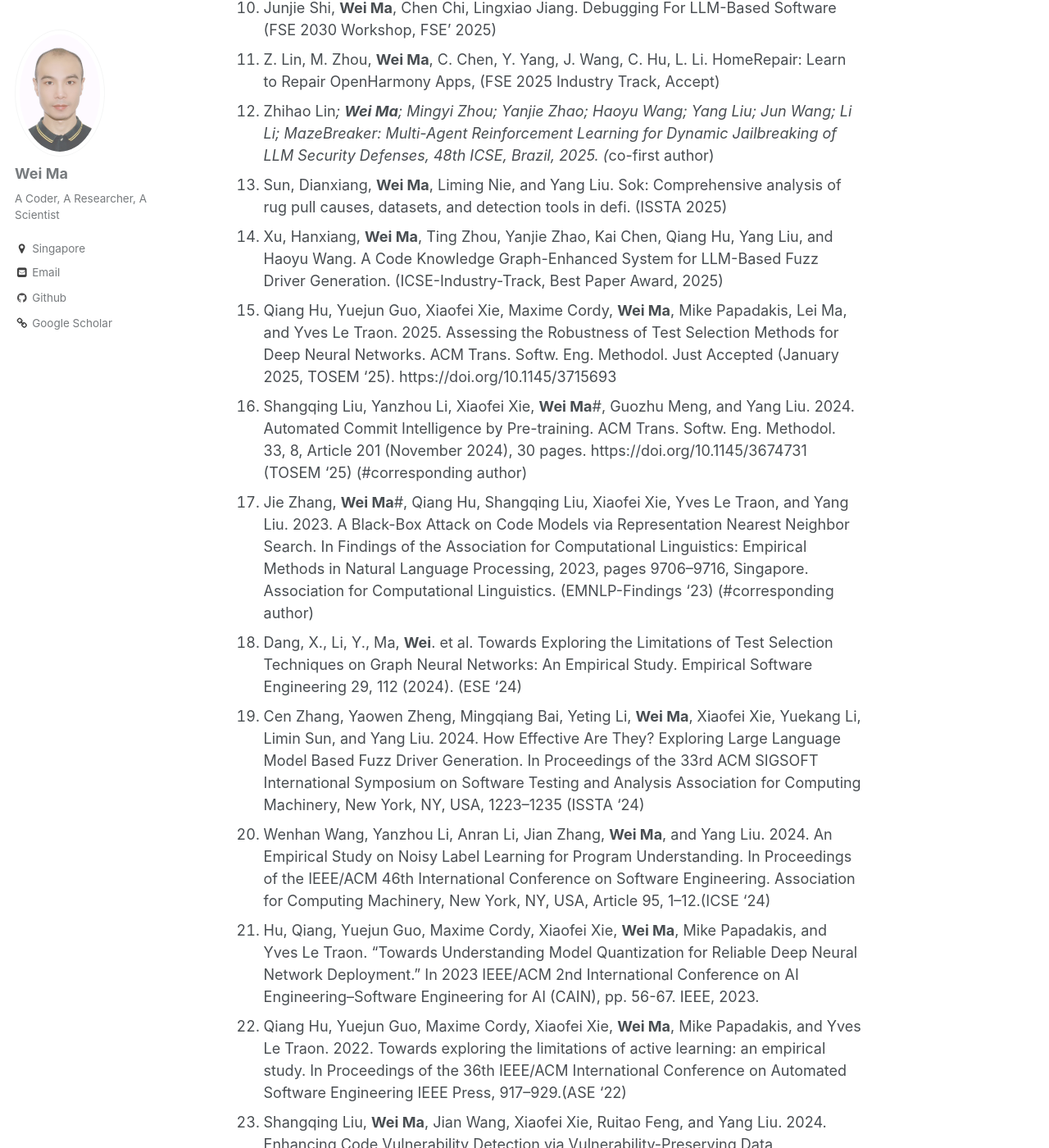
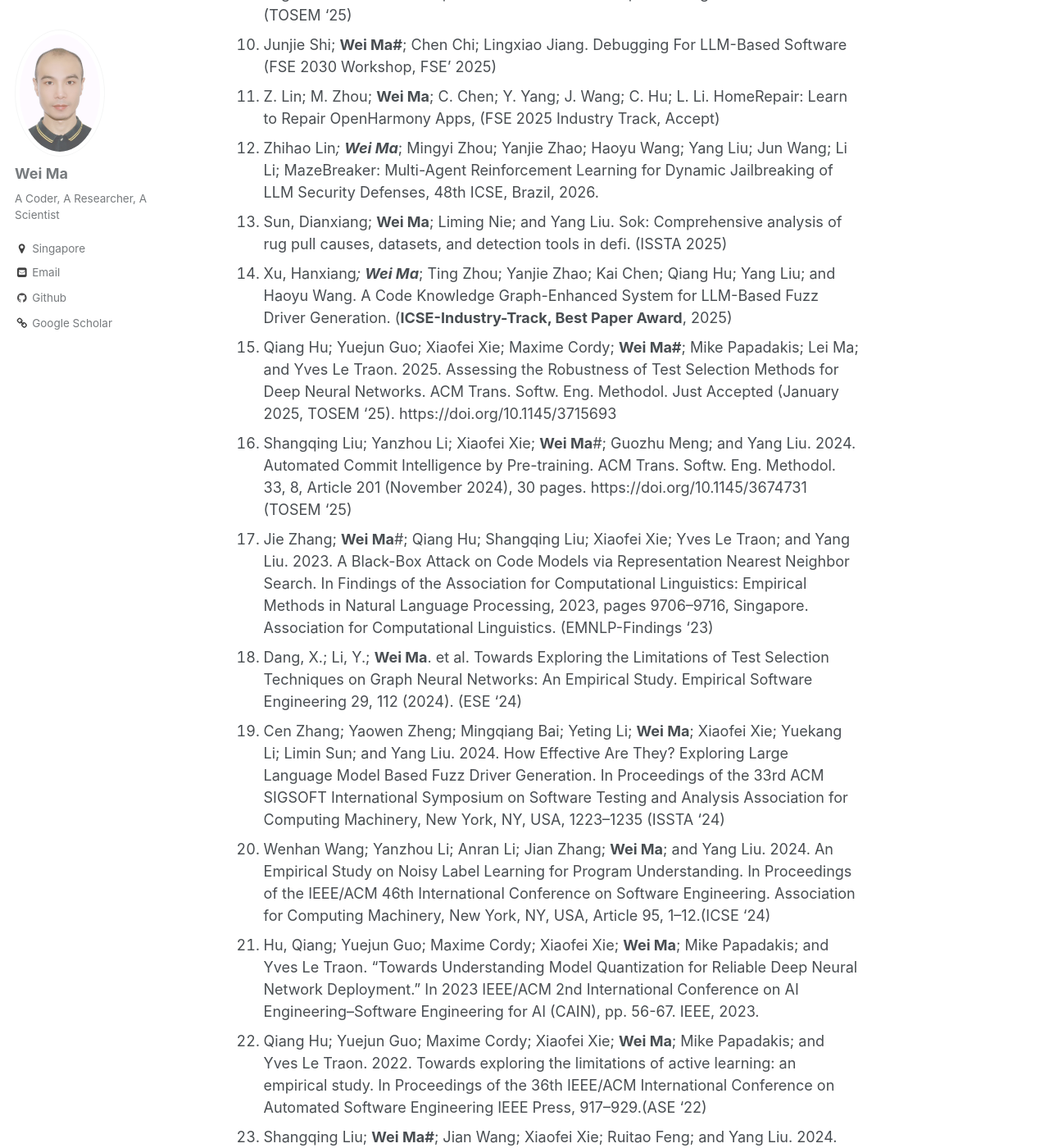
Before and after one commit to Marvinmw/weima, a Jekyll site: the page built from _pages/publications.md, in a window 1280 px wide and 1400 px high, scrolled down 1181 px. Shown: the whole window at 82% size. Built offline with Jekyll 4.4.1, drawn with Linux system fonts in a browser that asks for light colours; some of the changed text lies outside the part shown.

Commit message:
publications

```diff
--- a/_pages/publications.md
+++ b/_pages/publications.md
@@ -4,26 +4,29 @@ title: "Publications"
 permalink: /publications/
 author_profile: true
 ---
+
+* co-first author, # corresponding author
+
 1. **Wei Ma**; Mike Papadakis; Anestis Tsakmalis; Maxime Cordy; Yves Le Traon; Test Selection for Deep Learning Systems, ACM Transactions on Software Engineering and Methodology, 2021, 30(2): 1-22.
 2. **Wei Ma**; Thierry Titcheu Chekam; Mike Papadakis; Mark Harman; MuDelta: Delta-Oriented Mutation Testing at Commit Time, the 43rd International Conference on Software Engineering (ICSE 2021), Madrid, Spain.
 3. **Wei Ma**; Chenguang Zhu; Ye Liu; Xiaofei Xie; Yi Li; A Comprehensive Study of Governance Issues in Decentralized Finance Applications, ACM Transactions on Software Engineering and Methodology, 2025.
 4. **Wei Ma**; Daoyuan Wu; Yuqiang Sun; Tianwen Wang; Shangqing Liu; Jian Zhang; Yue Xue; Yang Liu; Combining Fine-tuning and LLM-based Agents for Intuitive Smart Contract Auditing with Justifications, IEEE/ACM 47th International Conference on Software Engineering (ICSE 2025), Ottawa, Canada.
 5. **Wei Ma**; Shangqing Liu; Mengjie Zhao; Xiaofei Xie; Wenhang Wang; Qiang Hu; Jie Zhang; Yang Liu; Unveiling Code Pre-Trained Models: Investigating Syntax and Semantics Capacities, ACM TOSEM, 2024, 33(7): 1-29.
-6. **Wei Ma***, Mengjie Zhao*, Ezekiel Soremekun, Qiang Hu, Jie M. Zhang, Mike Papadakis, Maxime Cordy, Xiaofei Xie, and Yves Le Traon. 2022. GraphCode2Vec: generic code embedding via lexical and program dependence analyses. In Proceedings of the 19th International Conference on Mining Software Repositories Association for Computing Machinery, New York, NY, USA, 524–536. (MSR '22) (*co-first author)
-7. **Wei Ma**, T. Laurent, M. Ojdanić, T. T. Chekam, A. Ventresque and M. Papadakis. Commit-Aware Mutation Testing, 2020 IEEE International Conference on Software Maintenance and Evolution Adelaide, SA, Australia, 2020, pp. 394-405, (ICSME '20, IEEE Computer Society TCSE Distinguished Paper Award)
-8. Miloš Ojdanić*, **Wei Ma***, Thomas Laurent, Thierry Titcheu Chekam, Anthony Ventresque, and Mike Papadakis. 2022. On the use of commit-relevant mutants. Empirical Softw. Engg. 27, 5 (Sep 2022). https://doi.org/10.1007/s10664-022-10138-1 (ESE '22) (*co-first author)
-9. Zhihao Lin*, **Wei Ma***, Tao Lin, Yaowen Zheng, Jingquan Ge, Jun Wang, Jacques Klein, Tegawende Bissyande, Yang Liu, and Li Li. 2024. Open-Source AI-based SE Tools: Opportunities and Challenges of Collaborative Software Learning. ACM Trans. Softw. Eng. Methodol. Just Accepted (December 2024). https://doi.org/10.1145/3708529 (TOSEM '25) (*co-first author)
-10. Junjie Shi, **Wei Ma**, Chen Chi, Lingxiao Jiang. Debugging For LLM-Based Software (FSE 2030 Workshop, FSE’ 2025)
-11. Z. Lin, M. Zhou, **Wei Ma**, C. Chen, Y. Yang, J. Wang, C. Hu, L. Li. HomeRepair: Learn to Repair OpenHarmony Apps, (FSE 2025 Industry Track, Accept)
-12. Zhihao Lin*; **Wei Ma**; Mingyi Zhou; Yanjie Zhao; Haoyu Wang; Yang Liu; Jun Wang; Li Li; MazeBreaker: Multi-Agent Reinforcement Learning for Dynamic Jailbreaking of LLM Security Defenses, 48th ICSE, Brazil, 2025. (*co-first author)
-13. Sun, Dianxiang, **Wei Ma**, Liming Nie, and Yang Liu. Sok: Comprehensive analysis of rug pull causes, datasets, and detection tools in defi. (ISSTA 2025)
-14. Xu, Hanxiang, **Wei Ma**, Ting Zhou, Yanjie Zhao, Kai Chen, Qiang Hu, Yang Liu, and Haoyu Wang. A Code Knowledge Graph-Enhanced System for LLM-Based Fuzz Driver Generation. (ICSE-Industry-Track, Best Paper Award, 2025)
-15. Qiang Hu, Yuejun Guo, Xiaofei Xie, Maxime Cordy, **Wei Ma**, Mike Papadakis, Lei Ma, and Yves Le Traon. 2025. Assessing the Robustness of Test Selection Methods for Deep Neural Networks. ACM Trans. Softw. Eng. Methodol. Just Accepted (January 2025, TOSEM '25). https://doi.org/10.1145/3715693
-16. Shangqing Liu, Yanzhou Li, Xiaofei Xie, **Wei Ma**#, Guozhu Meng, and Yang Liu. 2024. Automated Commit Intelligence by Pre-training. ACM Trans. Softw. Eng. Methodol. 33, 8, Article 201 (November 2024), 30 pages. https://doi.org/10.1145/3674731 (TOSEM '25) (#corresponding author)
-17. Jie Zhang, **Wei Ma**#, Qiang Hu, Shangqing Liu, Xiaofei Xie, Yves Le Traon, and Yang Liu. 2023. A Black-Box Attack on Code Models via Representation Nearest Neighbor Search. In Findings of the Association for Computational Linguistics: Empirical Methods in Natural Language Processing, 2023, pages 9706–9716, Singapore. Association for Computational Linguistics. (EMNLP-Findings '23) (#corresponding author)
-18. Dang, X., Li, Y., Ma, **Wei**. et al. Towards Exploring the Limitations of Test Selection Techniques on Graph Neural Networks: An Empirical Study. Empirical Software Engineering 29, 112 (2024). (ESE '24)
-19. Cen Zhang, Yaowen Zheng, Mingqiang Bai, Yeting Li, **Wei Ma**, Xiaofei Xie, Yuekang Li, Limin Sun, and Yang Liu. 2024. How Effective Are They? Exploring Large Language Model Based Fuzz Driver Generation. In Proceedings of the 33rd ACM SIGSOFT International Symposium on Software Testing and Analysis Association for Computing Machinery, New York, NY, USA, 1223–1235 (ISSTA '24)
-20. Wenhan Wang, Yanzhou Li, Anran Li, Jian Zhang, **Wei Ma**, and Yang Liu. 2024. An Empirical Study on Noisy Label Learning for Program Understanding. In Proceedings of the IEEE/ACM 46th International Conference on Software Engineering. Association for Computing Machinery, New York, NY, USA, Article 95, 1–12.(ICSE '24)
-21. Hu, Qiang, Yuejun Guo, Maxime Cordy, Xiaofei Xie, **Wei Ma**, Mike Papadakis, and Yves Le Traon. "Towards Understanding Model Quantization for Reliable Deep Neural Network Deployment." In 2023 IEEE/ACM 2nd International Conference on AI Engineering–Software Engineering for AI (CAIN), pp. 56-67. IEEE, 2023.
-22. Qiang Hu, Yuejun Guo, Maxime Cordy, Xiaofei Xie, **Wei Ma**, Mike Papadakis, and Yves Le Traon. 2022. Towards exploring the limitations of active learning: an empirical study. In Proceedings of the 36th IEEE/ACM International Conference on Automated Software Engineering IEEE Press, 917–929.(ASE '22)
-23. Shangqing Liu, **Wei Ma**, Jian Wang, Xiaofei Xie, Ruitao Feng, and Yang Liu. 2024. Enhancing Code Vulnerability Detection via Vulnerability-Preserving Data Augmentation. In Proceedings of the 25th ACM SIGPLAN/SIGBED International Conference on Languages, Compilers, and Tools for Embedded Systems (LCTES 2024). Association for Computing Machinery, New York, NY, USA, 166–177. [https://doi.org/10.1145/3652032.3657564](https://doi.org/10.1145/3652032.3657564)
+6. **Wei Ma***; Mengjie Zhao*; Ezekiel Soremekun; Qiang Hu; Jie M. Zhang; Mike Papadakis; Maxime Cordy; Xiaofei Xie; and Yves Le Traon. 2022. GraphCode2Vec: generic code embedding via lexical and program dependence analyses. In Proceedings of the 19th International Conference on Mining Software Repositories Association for Computing Machinery, New York, NY, USA, 524–536. (MSR '22)
+7. **Wei Ma**; T. Laurent; M. Ojdanić; T. T. Chekam; A. Ventresque and M. Papadakis. Commit-Aware Mutation Testing, 2020 IEEE International Conference on Software Maintenance and Evolution Adelaide, SA, Australia, 2020, pp. 394-405, (ICSME '20, **IEEE Computer Society TCSE Distinguished Paper Award**)
+8. Miloš Ojdanić*; **Wei Ma***; Thomas Laurent; Thierry Titcheu Chekam; Anthony Ventresque; and Mike Papadakis. 2022. On the use of commit-relevant mutants. Empirical Softw. Engg. 27, 5 (Sep 2022). https://doi.org/10.1007/s10664-022-10138-1 (ESE '22)
+9. Zhihao Lin*; **Wei Ma***; Tao Lin; Yaowen Zheng; Jingquan Ge; Jun Wang; Jacques Klein; Tegawende Bissyande; Yang Liu; and Li Li. 2024. Open-Source AI-based SE Tools: Opportunities and Challenges of Collaborative Software Learning. ACM Trans. Softw. Eng. Methodol. Just Accepted (December 2024). https://doi.org/10.1145/3708529 (TOSEM '25)
+10. Junjie Shi; **Wei Ma#**; Chen Chi; Lingxiao Jiang. Debugging For LLM-Based Software (FSE 2030 Workshop, FSE' 2025)
+11. Z. Lin; M. Zhou; **Wei Ma**; C. Chen; Y. Yang; J. Wang; C. Hu; L. Li. HomeRepair: Learn to Repair OpenHarmony Apps, (FSE 2025 Industry Track, Accept)
+12. Zhihao Lin*; **Wei Ma***; Mingyi Zhou; Yanjie Zhao; Haoyu Wang; Yang Liu; Jun Wang; Li Li; MazeBreaker: Multi-Agent Reinforcement Learning for Dynamic Jailbreaking of LLM Security Defenses, 48th ICSE, Brazil, 2026.
+13. Sun, Dianxiang; **Wei Ma**; Liming Nie; and Yang Liu. Sok: Comprehensive analysis of rug pull causes, datasets, and detection tools in defi. (ISSTA 2025)
+14. Xu, Hanxiang*; **Wei Ma***; Ting Zhou; Yanjie Zhao; Kai Chen; Qiang Hu; Yang Liu; and Haoyu Wang. A Code Knowledge Graph-Enhanced System for LLM-Based Fuzz Driver Generation. (**ICSE-Industry-Track, Best Paper Award**, 2025)
+15. Qiang Hu; Yuejun Guo; Xiaofei Xie; Maxime Cordy; **Wei Ma#**; Mike Papadakis; Lei Ma; and Yves Le Traon. 2025. Assessing the Robustness of Test Selection Methods for Deep Neural Networks. ACM Trans. Softw. Eng. Methodol. Just Accepted (January 2025, TOSEM '25). https://doi.org/10.1145/3715693
+16. Shangqing Liu; Yanzhou Li; Xiaofei Xie; **Wei Ma**#; Guozhu Meng; and Yang Liu. 2024. Automated Commit Intelligence by Pre-training. ACM Trans. Softw. Eng. Methodol. 33, 8, Article 201 (November 2024), 30 pages. https://doi.org/10.1145/3674731 (TOSEM '25)
+17. Jie Zhang; **Wei Ma**#; Qiang Hu; Shangqing Liu; Xiaofei Xie; Yves Le Traon; and Yang Liu. 2023. A Black-Box Attack on Code Models via Representation Nearest Neighbor Search. In Findings of the Association for Computational Linguistics: Empirical Methods in Natural Language Processing, 2023, pages 9706–9716, Singapore. Association for Computational Linguistics. (EMNLP-Findings '23)
+18. Dang, X.; Li, Y.; **Wei Ma**. et al. Towards Exploring the Limitations of Test Selection Techniques on Graph Neural Networks: An Empirical Study. Empirical Software Engineering 29, 112 (2024). (ESE '24)
+19. Cen Zhang; Yaowen Zheng; Mingqiang Bai; Yeting Li; **Wei Ma**; Xiaofei Xie; Yuekang Li; Limin Sun; and Yang Liu. 2024. How Effective Are They? Exploring Large Language Model Based Fuzz Driver Generation. In Proceedings of the 33rd ACM SIGSOFT International Symposium on Software Testing and Analysis Association for Computing Machinery, New York, NY, USA, 1223–1235 (ISSTA '24)
+20. Wenhan Wang; Yanzhou Li; Anran Li; Jian Zhang; **Wei Ma**; and Yang Liu. 2024. An Empirical Study on Noisy Label Learning for Program Understanding. In Proceedings of the IEEE/ACM 46th International Conference on Software Engineering. Association for Computing Machinery, New York, NY, USA, Article 95, 1–12.(ICSE '24)
+21. Hu, Qiang; Yuejun Guo; Maxime Cordy; Xiaofei Xie; **Wei Ma**; Mike Papadakis; and Yves Le Traon. "Towards Understanding Model Quantization for Reliable Deep Neural Network Deployment." In 2023 IEEE/ACM 2nd International Conference on AI Engineering–Software Engineering for AI (CAIN), pp. 56-67. IEEE, 2023.
+22. Qiang Hu; Yuejun Guo; Maxime Cordy; Xiaofei Xie; **Wei Ma**; Mike Papadakis; and Yves Le Traon. 2022. Towards exploring the limitations of active learning: an empirical study. In Proceedings of the 36th IEEE/ACM International Conference on Automated Software Engineering IEEE Press, 917–929.(ASE '22)
+23. Shangqing Liu; **Wei Ma#**; Jian Wang; Xiaofei Xie; Ruitao Feng; and Yang Liu. 2024. Enhancing Code Vulnerability Detection via Vulnerability-Preserving Data Augmentation. In Proceedings of the 25th ACM SIGPLAN/SIGBED International Conference on Languages, Compilers, and Tools for Embedded Systems (LCTES 2024). Association for Computing Machinery, New York, NY, USA, 166–177. [https://doi.org/10.1145/3652032.3657564](https://doi.org/10.1145/3652032.3657564)
```
Also changed, not shown: _pages/about.md (+3 -2 lines).
